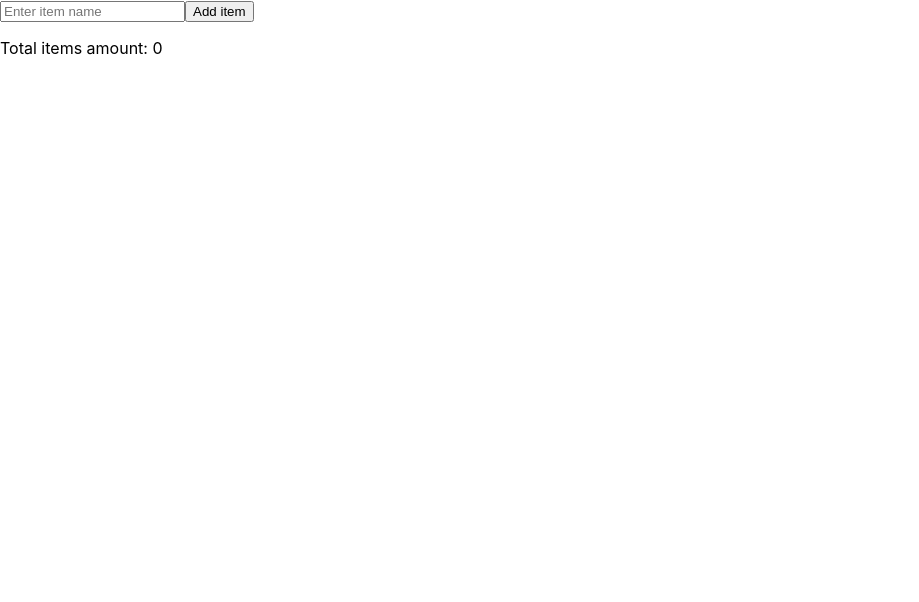
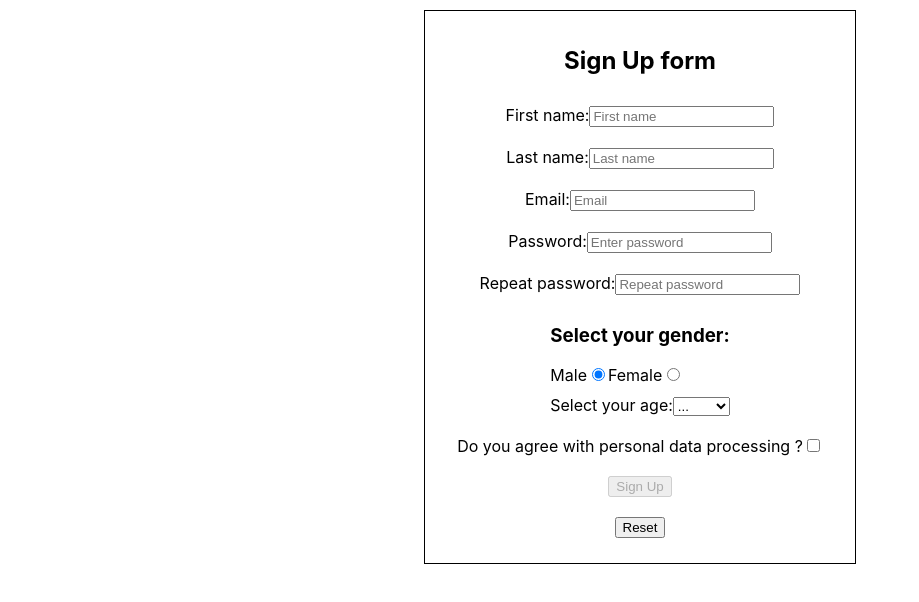
Before and after one commit to h0lst3n/react-course, a React (Create React App) app: page / in a window 1280 px wide. Shown: the top 602 px of the page, without its empty margins (0-919 px from the left). Built offline with nearby package versions, Linux system fonts and the light colour scheme.

Commit message:
Added signup form as example of form in React

```diff
--- a/package.json
+++ b/package.json
@@ -11,6 +11,7 @@
     "react": "^16.13.1",
     "react-dom": "^16.13.1",
     "react-scripts": "3.4.1",
+    "shortid": "^2.2.15",
     "styled-components": "^5.1.1"
   },
   "scripts": {
--- /dev/null
+++ b/src/RegistrationForm/index.js
@@ -0,0 +1,137 @@
+import React from 'react';
+// import shortid from 'shortid';
+import './style.scss';
+
+const GENDER = {
+  male: 'male',
+  female: 'female'
+};
+
+const INITIAL_STATE  = {
+  name: '',
+  surname: '',
+  email: '',
+  password: '',
+  repeatPassword: '',
+  agreed: false,
+  isSignupEnable: false,
+  gender: GENDER.male,
+  age: ''
+};
+
+class RegistrationForm extends React.Component {
+
+  state = {...INITIAL_STATE}
+
+  handleSubmit = (e) => {
+    e.preventDefault();
+    const { name, surname, email, password, gender, age } = this.state;
+    const userData = {
+      name,
+      surname,
+      password,
+      gender,
+      age
+    };
+    console.log(userData);
+  }
+
+  handleReset = (e) => {
+    e.preventDefault();
+    this.setState({...INITIAL_STATE});
+  }
+
+  handleChange = (e) => {
+    const { value, type, name } = e.target;
+    if (type === 'checkbox') {
+      const {checked} = e.target;
+      this.setState({
+        [name]: checked,
+        isSignupEnable: checked
+      }, this.validateForm);
+    } else {
+      this.setState({[name]: value}, this.validateForm);
+    }
+  };
+
+  validateForm() {
+    const {
+      name,
+      surname,
+      email,
+      password,
+      repeatPassword,
+      agreed
+    } = this.state;
+    const isSugnupEnable = name !== '' &&
+      surname !== '' &&
+      email !== '' &&
+      (password !== '' && password === repeatPassword) &&
+      agreed
+
+    this.setState({isSugnupEnable});
+  }
+
+  render() {
+    const {
+      name,
+      surname,
+      email,
+      password,
+      repeatPassword,
+      agreed,
+      gender,
+      age,
+      isSignupEnable
+    } = this.state;
+    // const inputId = shortid.generate();
+    return (
+      <form onSubmit={this.handleSubmit} onReset={this.handleReset} className="signup-form">
+        <h2> Sign Up form</h2>
+        <label>First name:
+          <input type="text" onChange={this.handleChange} placeholder="First name" value={name} name="name"/>
+        </label>
+        <label>Last name:
+          <input type="text" onChange={this.handleChange} placeholder="Last name" value={surname} name="surname"/>
+        </label>
+        <label>Email:
+          <input type="email" onChange={this.handleChange} placeholder="Email" value={email} name="email"/>
+        </label>
+        <label>Password:
+          <input type="password" onChange={this.handleChange} placeholder="Enter password" value={password} name="password"/>
+        </label>
+        <label>Repeat password:
+          <input type="password" onChange={this.handleChange} placeholder="Repeat password" value={repeatPassword} name="repeatPassword"/>
+        </label>
+        <section>
+          <h3>Select your gender:</h3>
+          <label>Male
+            <input type="radio" onChange={this.handleChange} name="gender" value={GENDER.male} checked={gender === GENDER.male}/>
+          </label>
+          <label>Female
+            <input type="radio" onChange={this.handleChange} name="gender" value={GENDER.female} checked={gender === GENDER.female}/>
+          </label>
+        </section>
+        <label>
+          Select your age:
+          <select name="age" value={age} onChange={this.handleChange}>
+            <option disabled value="">...</option>
+            <option value="18-25">18-25</option>
+            <option value="25-35">25-35</option>
+            <option value="35+">35+</option>
+          </select>
+        </label>
+        {/*<label htmlFor={inputId}>Some field label:</label>
+        <input type="text" placeholder="Some field placeholder" id={inputId}/>*/}
+        <label>Do you agree with personal data processing ?
+          <input type="checkbox" onChange={this.handleChange} checked={agreed} name="agreed"/>
+        </label>
+        <button type="submit" disabled={!isSignupEnable}>Sign Up</button>
+        <button type="reset">Reset</button>
+      </form>
+    );
+  }
+
+}
+
+export default RegistrationForm;
--- /dev/null
+++ b/src/RegistrationForm/style.scss
@@ -0,0 +1,15 @@
+.signup-form {
+  display: flex;
+  flex-direction: column;
+  border: 1px solid black;
+  padding: 15px;
+  margin: 10px auto;
+  width: 400px;
+  justify-content: center;
+  align-items: center;
+
+  & > label,
+  & > button {
+    margin: 10px;
+  }
+}
--- a/src/index.js
+++ b/src/index.js
@@ -1,20 +1,12 @@
 import React from 'react';
 import ReactDOM from 'react-dom';
 import './index.scss';
-import App from './App';
-import ToDoList from './ToDoList';
+import RegistrationForm from './RegistrationForm';
 import * as serviceWorker from './serviceWorker';
-
-const itemList = [
-  {
-    name: 'List item 1',
-    isCompleted: false
-  }
-];
 
 ReactDOM.render(
   <React.StrictMode>
-    <ToDoList items={itemList}/>
+    <RegistrationForm/>
   </React.StrictMode>,
   document.getElementById('root')
 );
```
